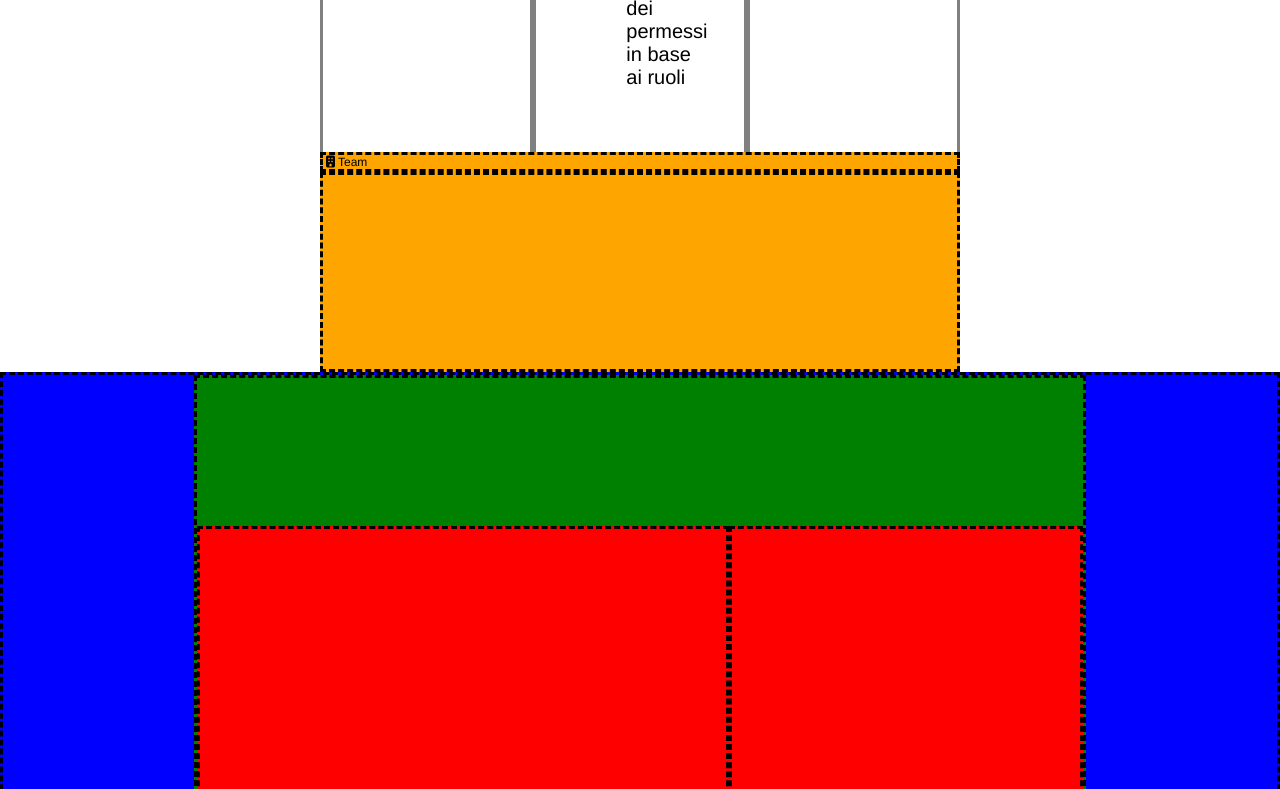
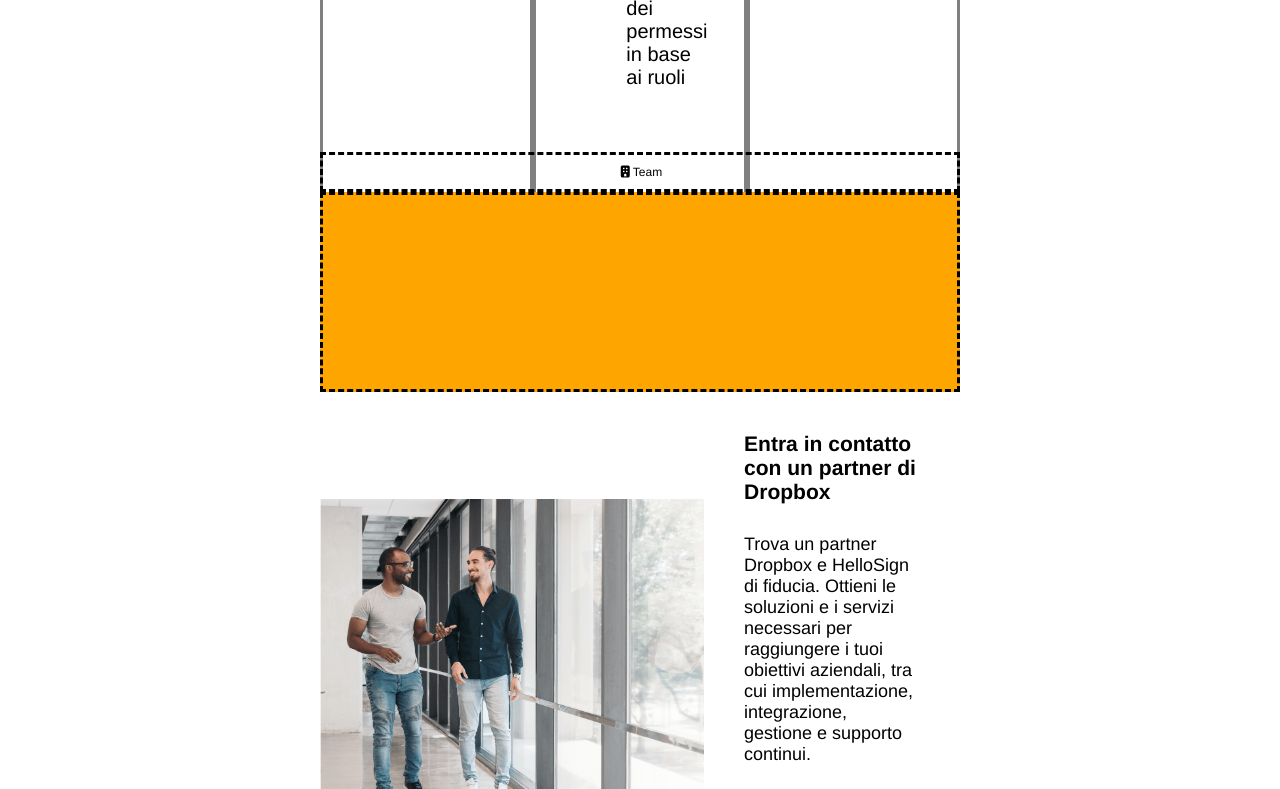
Before and after one commit to LucaRuggeri5/htmlcss-dropbox, a plain HTML site: page index.html in a window 1280 px wide. Shown: the part 3559-4348 px from the top of the page. Drawn offline with Linux system fonts and the light colour scheme.

Commit message:
finalizzati partner

```diff
--- a/css/main.css
+++ b/css/main.css
@@ -199,7 +199,6 @@ main {
     justify-content: center;
     align-items: center;
     width: calc(100% / 3);
-    gap: 10px;
     padding: 10px;
     border-style: solid;
     border-color: grey;
@@ -255,13 +254,18 @@ h4 {
     padding-bottom: 20px;
 }
 
-
+/* ultimo banner largo */
 .titolo-banner-enterprise{
     width: 100%;
+    display: flex;
+    justify-content: center;
+    align-items: center;
+    padding: 10px;
+    border-style: dashed;
     /* DEBUG */
-    background-color: orange;
+    /* background-color: orange;
     border-style: dashed;
-    /* height: 200px; */
+    height: 200px; */
 }
 .col-banner-enterprise{
     width: 100%;
@@ -277,36 +281,50 @@ h4 {
     justify-content: center;
     width: 100%;
     /* DEBUG */
-    height: 750px;
+    /* height: 750px;
     background-color: blue;
-    border-style: dashed;
+    border-style: dashed; */
 }
 
 .container-entra-contatto{
     display: flex;
     align-items: center;
     justify-content: center;
-    width: 70%;
+    width: 50%;
     height: 100%;
         /* DEBUG */
-    background-color: green;
-    border-style: dashed;
+    /* background-color: green;
+    border-style: dashed; */
 }
 
 .foto2tipi{
     width: 60%;
-    height: 60%;
+    height: auto;
         /* DEBUG */
-    background-color: red;
-    border-style: dashed;
+    /* background-color: red;
+    border-style: dashed; */
+}
+#partner {
+    width: 100%;
+    height: auto;
 }
 
 .entra-contatto{
     width: 40%;
     height: 60%;
+    font-size: 18px;
+    padding: 40px;
         /* DEBUG */
-    background-color: red;
-    border-style: dashed;
+    /* background-color: red;
+    border-style: dashed; */
+}
+#pulsante-partner {
+    font-size: 20px;
+    padding: 20px;
+    color: gray;
+    background-color:white;
+    border-style: solid;
+    border-color: gray;
 }
 
 /* SEZIONE GRIGLIA */
--- a/index.html
+++ b/index.html
@@ -138,16 +138,24 @@
                 <div class="titolo-banner-enterprise">
                     <span><i class="fa-solid fa-building"></i>Team</span>
                 </div>
-                <div class="col-banner-enterprise">
-
-                </div>
+                <div class="col-banner-enterprise"></div>
             </div>
         </section>
 
         <section class="section-entra-contatto">
             <div class="container-entra-contatto">
-                <div class="foto2tipi"></div>
-                <div class="entra-contatto"></div>
+                <div class="foto2tipi">
+                    <img src="img/partner.png" alt="Partner" id="partner">
+                </div>
+                <div class="entra-contatto">
+                    <h3>Entra in contatto con un partner di Dropbox</h3>
+                    <p>
+                        Trova un partner Dropbox e HelloSign di fiducia. Ottieni le soluzioni e i servizi necessari per raggiungere i tuoi obiettivi aziendali, tra cui implementazione, integrazione, gestione e supporto continui.
+                    </p>
+                    <br>
+                    <br>
+                    <button id="pulsante-partner">Trova un partner</button>
+                </div>
             </div>
         </section>
 
```
